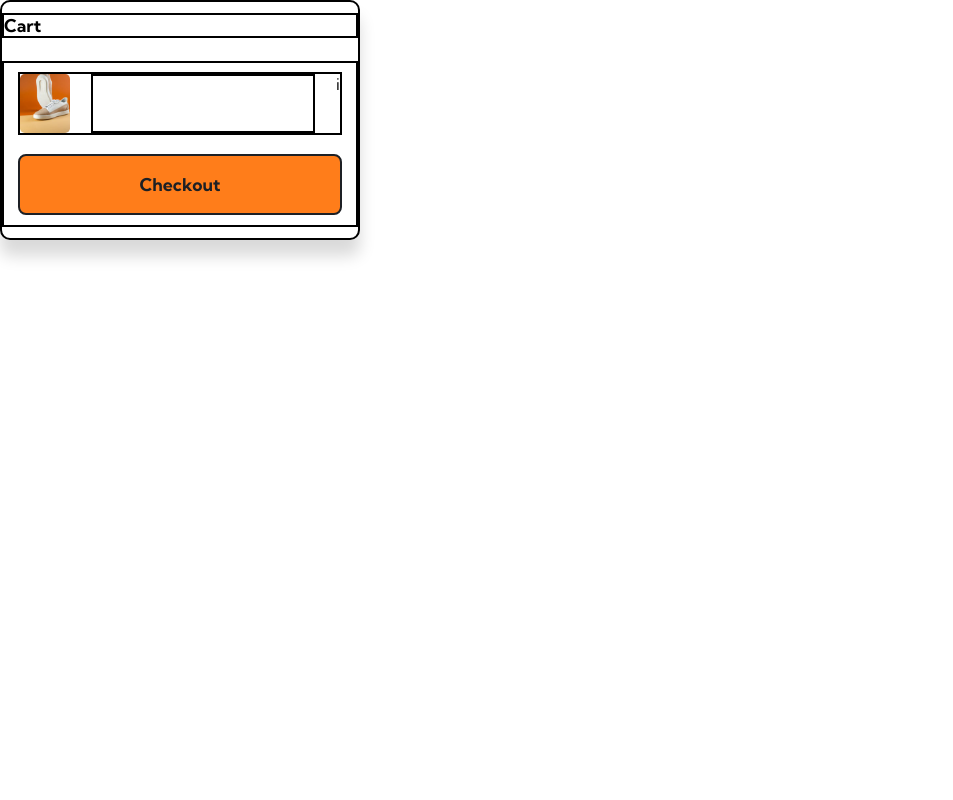
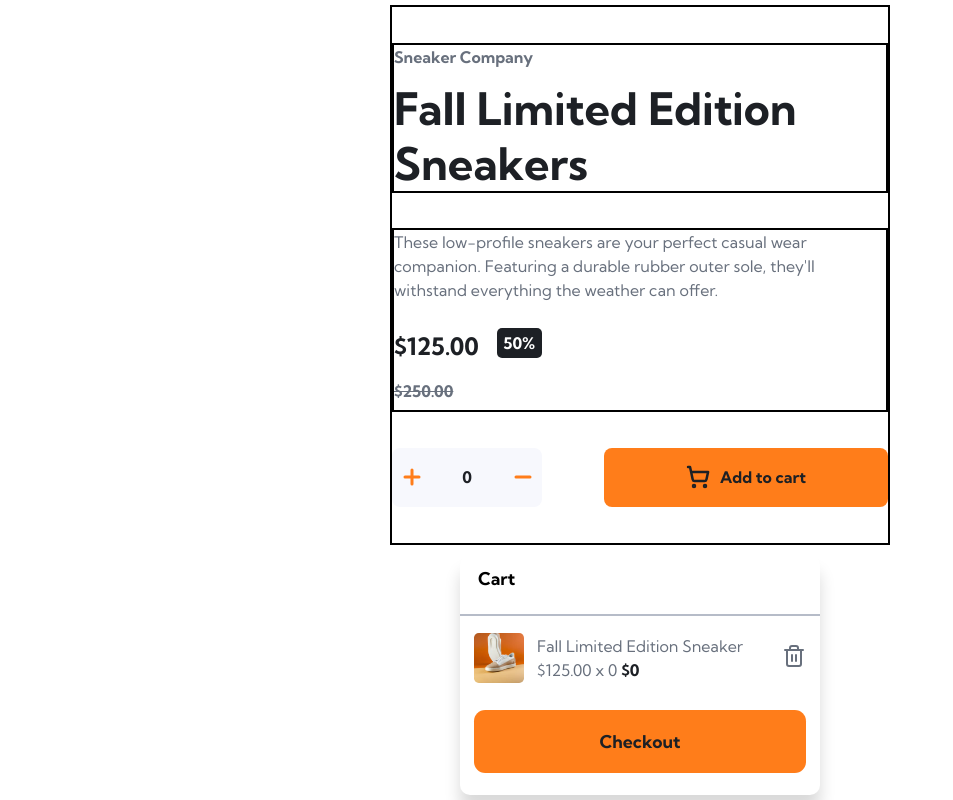
Before and after one commit to nonso01/14-fem-soln, a Vue app: page / in a window 1280 px wide. Shown: the whole page, without its empty margins (0-953 px from the left). Built offline with nearby package versions, Linux system fonts and the light colour scheme.

Commit message:
computed value

```diff
--- a/index.html
+++ b/index.html
@@ -3,11 +3,10 @@
   <head>
     <meta charset="UTF-8" />
     <meta name="viewport" content="width=device-width, initial-scale=1.0" />
-    <!-- displays site properly based on user's device -->
 
     <link rel="icon" type="image/png" sizes="32x32" href="/favicon-32x32.png" />
 
-    <title> E-commerce product page | By Nonso Martin</title>
+    <title>E-commerce product page | By Nonso Martin</title>
   </head>
   <body>
     <div id="app"></div>
--- a/src/App.vue
+++ b/src/App.vue
@@ -2,10 +2,12 @@
 import FallLimited from "./components/FallLimited.vue";
 import Added from "./components/Added.vue";
 import Cart from "./components/Cart.vue";
-import { ref } from "vue";
+import { computed, ref } from "vue";
 
+const maxQuantity = 20;
+const price = 125;
 const quantity = ref(0);
-const maxQuantity = 20;
+const total = computed(() => quantity.value * price);
 
 function handlePlus() {
   quantity.value += 1;
@@ -21,15 +23,15 @@ function handleAddToCart() {
 </script>
 
 <template>
-  <!-- <FallLimited
+  <FallLimited
     :handle-plus="handlePlus"
     :quantity="quantity"
     :handle-minus="handleMinus"
     :handle-add-to-cart="handleAddToCart"
-  /> -->
+  />
 
   <!-- <Added /> -->
-  <Cart :added="true" />
+  <Cart :added="true" :quantity="quantity" :total="total" />
 </template>
 
 <style scoped></style>
--- a/src/components/Cart.vue
+++ b/src/components/Cart.vue
@@ -1,21 +1,29 @@
 <script setup>
+import { Trash2 } from "lucide-vue-next";
 const props = defineProps({
   handleCheckout: Function,
+  quantity: Number,
+  total: Number,
   added: Boolean,
 });
 </script>
 
 <template>
-  <div class="cart flex column bd">
-    <span class="title bd">Cart</span>
-    <div class="d flex column bd">
+  <div class="cart flex column">
+    <span class="title">Cart</span>
+    <div class="d flex column">
       <template v-if="added">
-        <div class="d-p flex bd">
+        <div class="d-p flex center">
           <div class="image"></div>
-          <div class="calc bd"></div>
-          <div>i</div>
+          <div class="calc">
+            <p>Fall Limited Edition Sneaker</p>
+            <p>
+              $125.00 x {{ quantity }} <span class="bold"> ${{ total }}</span>
+            </p>
+          </div>
+          <div><Trash2 stroke="#68707d" /></div>
         </div>
-        <div class="d-c flex center bd">Checkout</div>
+        <div class="d-c flex center">Checkout</div>
       </template>
     </div>
   </div>
@@ -25,6 +33,19 @@ const props = defineProps({
 .title {
   font-weight: bold;
   font-size: 1.1rem;
+  margin-inline: 5%;
+}
+
+p {
+  color: var(--dark-grayish-blue);
+  margin-block: 1.5%;
+}
+.lucide-trash2-icon:hover {
+  stroke: red;
+}
+.bold {
+  font-weight: bold;
+  color: var(--very-dark-blue);
 }
 
 .cart {
@@ -36,10 +57,10 @@ const props = defineProps({
   justify-content: space-around;
 }
 .d {
-  /* border-top: 1.5px solid var(--grayish-blue); */
   flex-grow: 0.65;
   justify-content: space-around;
   padding-inline: 4%;
+  border-top: 2px solid var(--grayish-blue);
   .d-p {
     height: 39%;
     justify-content: space-between;
@@ -47,7 +68,7 @@ const props = defineProps({
   .d-c {
     height: 38%;
     background-color: var(--orange);
-    border-radius: 0.5rem;
+    border-radius: 0.7rem;
     font-weight: bold;
     color: var(--very-dark-blue);
     font-size: 1.1rem;
--- a/src/style.css
+++ b/src/style.css
@@ -11,7 +11,7 @@
 :root {
   --bd: 2px solid;
   --very-dark-blue: #1d2025;
-  --dark-grayish-blue: hsl(219, 9%, 45%);
+  --dark-grayish-blue: #68707d;
   --grayish-blue: hsl(220, 14%, 75%);
   --light-grayish-blue: hsl(223, 64%, 98%);
   --white: hsl(0, 0%, 100%);
@@ -27,9 +27,9 @@ html {
   body,
   #app {
     height: inherit;
-/*
+
     display: grid;
-    place-items: center; */
+    place-items: center;
   }
 }
 
```
